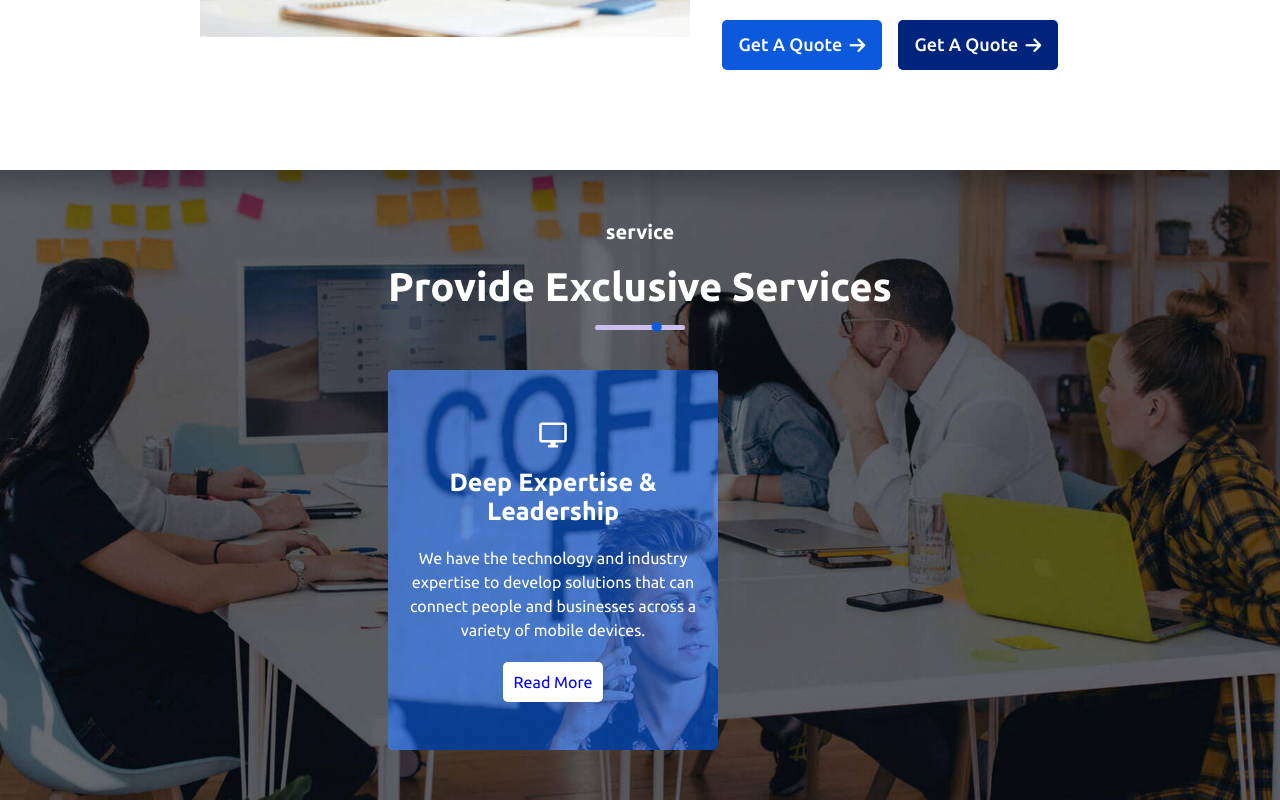
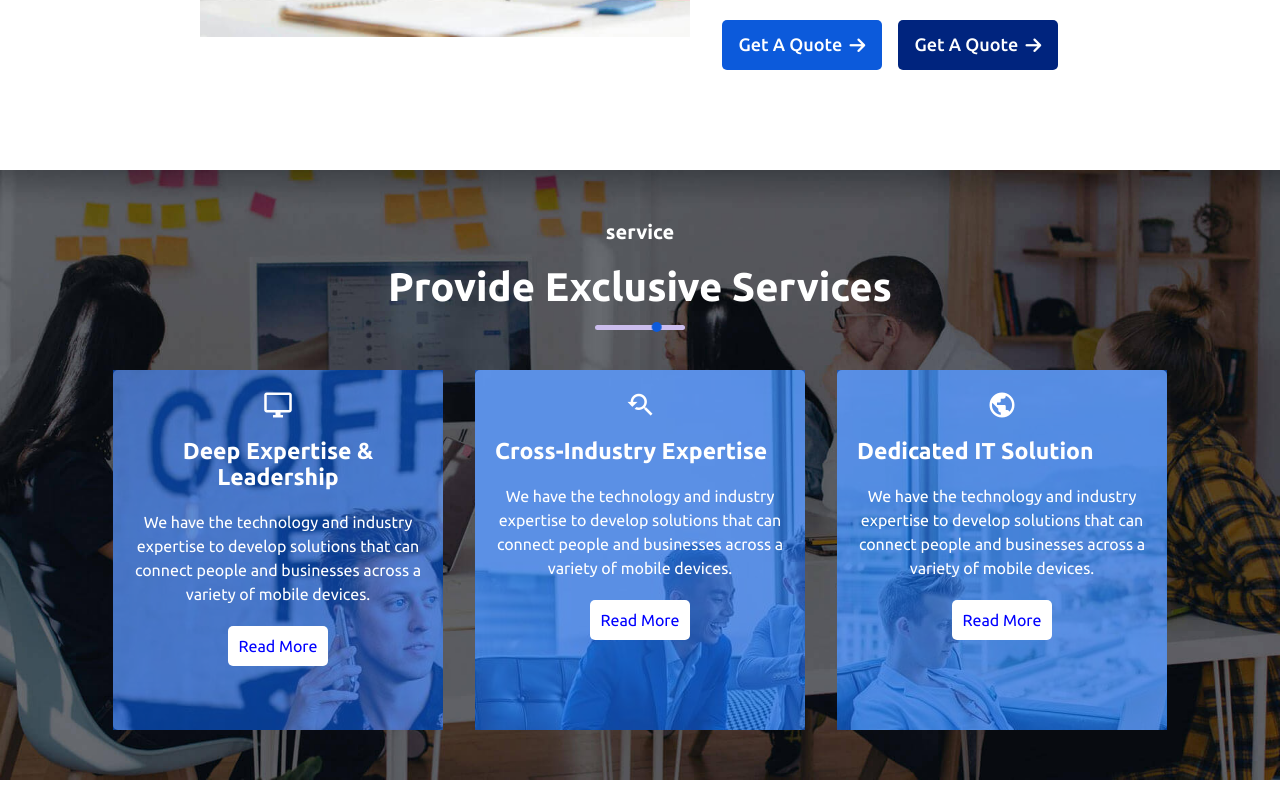
Before and after one commit to gyamficodes/vue-website, a Vue app: page / in a window 1280 px wide. Shown: the part 3269-4069 px from the top of the page. Built offline with nearby package versions, Linux system fonts and the light colour scheme.

Commit message:
lesson update

```diff
--- a/src/assets/Sass/Style.css
+++ b/src/assets/Sass/Style.css
@@ -697,6 +697,7 @@
   display: flex;
   align-items: center;
   justify-content: center;
+  text-align: center;
 }
 .choosePage .choose-content .choose h3 {
   color: #fff;
@@ -742,14 +743,13 @@
   margin-top: 40px;
 }
 .choosePage .choose-content .choose .card-page .card {
-  height: 340px;
+  height: 320px;
   width: 290px;
   background: #00a3ff;
   position: relative;
   border-radius: 5px;
   transition: all 0.4s ease-in-out;
   text-align: center;
-  overflow: hidden;
   padding: 20px;
   color: #fff;
   cursor: pointer;
@@ -772,13 +772,14 @@
 }
 .choosePage .choose-content .choose .card-page .card span {
   font-size: 30px;
-  margin-top: 30px;
   transition: all 0.4s ease-in-out;
 }
 .choosePage .choose-content .choose .card-page .card h2 {
-  font-size: 25px;
+  font-size: 23px;
   color: #fff;
   margin-top: 15px;
+  display: flex;
+  align-items: center;
 }
 .choosePage .choose-content .choose .card-page .card p {
   margin-top: 20px;
--- a/src/assets/Sass/_ChooseUsPage.scss
+++ b/src/assets/Sass/_ChooseUsPage.scss
@@ -11,6 +11,7 @@
         display: flex;
         align-items: center;
         justify-content: center;
+        text-align: center;
         .choose{
             h3{
                 color: #fff;
@@ -60,14 +61,14 @@
                 gap: 2em;
                 margin-top: 40px;
                 .card{
-                    height: 340px;
+                    height: 320px;
                     width: 290px;
                     background: #00a3ff;
                     position: relative;
                     border-radius: 5px;
                     transition: all 0.4s ease-in-out;
                     text-align: center;
-                    overflow: hidden;
+                    // overflow: hidden;
                     padding: 20px;
                     color: #fff;
                     cursor: pointer;
@@ -89,13 +90,15 @@
                     }
                     span{
                       font-size: 30px;
-                      margin-top: 30px;
+                      // margin-top: 30px;
                     transition: all 0.4s ease-in-out;
                     }
                    h2{
-                    font-size: 25px;
+                    font-size: 23px;
                     color: #fff;
                     margin-top: 15px;
+                    display: flex;
+                    align-items: center;
                    }
                    p{
                     margin-top: 20px;
--- a/src/components/ChooseUsPage.vue
+++ b/src/components/ChooseUsPage.vue
@@ -7,15 +7,13 @@
           <h1>Provide Exclusive Services</h1>
           <div class="line"></div>
           <div class="card-page">
-            <div class="card" :style="`background: url(${pic1})`">
-              <span class="material-icons">desktop_windows</span>
-              <h2>Deep Expertise & Leadership</h2>
+            <div class="card" :style="`background: url(${item.pic})`" v-for="item in cards" :key="item.id">
+              <span class="material-icons">{{ item.icon }}</span>
+              <h2>{{ item.title }}</h2>
               <p>
-                We have the technology and industry expertise to develop
-                solutions that can connect people and businesses across a
-                variety of mobile devices.
+               {{ item.text }}
               </p>
-              <div class="btn">read more</div>
+              <div class="btn">{{ item.btn }}</div>
             </div>
           </div>
         </div>
@@ -47,7 +45,7 @@ export default {
           id: 2,
           pic: wh2,
           btn: 'read more',
-          icon: "desktop_windows",
+          icon: "youtube_searched_for",
           title: "Cross-Industry Expertise",
           text: "  We have the technology and industry expertise to develop solutions that can connect people and businesses across a  variety of mobile devices.",
         },
@@ -55,15 +53,13 @@ export default {
           id: 3,
           pic: wh3,
           btn: 'read more',
-          icon: "desktop_windows",
+          icon: "public",
           title: "Dedicated IT Solution",
           text: "  We have the technology and industry expertise to develop solutions that can connect people and businesses across a  variety of mobile devices.",
         },
       ],
       background: image,
-      pic1: wh1,
-      pic2: wh2,
-      pic3: wh3,
+
     };
   },
   methods: {},
```
Also changed, not shown: 1 other file (tests, documents, lock files or other folders).
